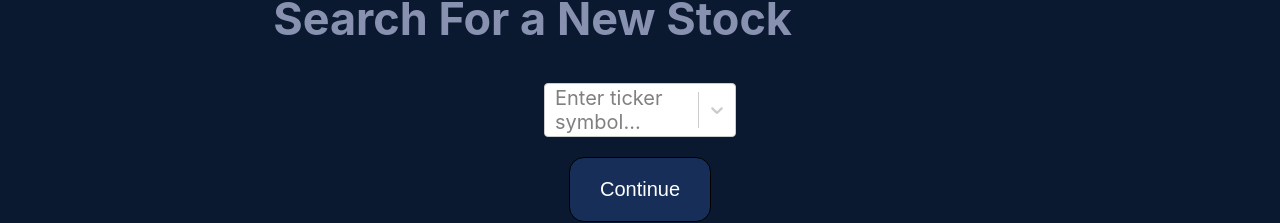
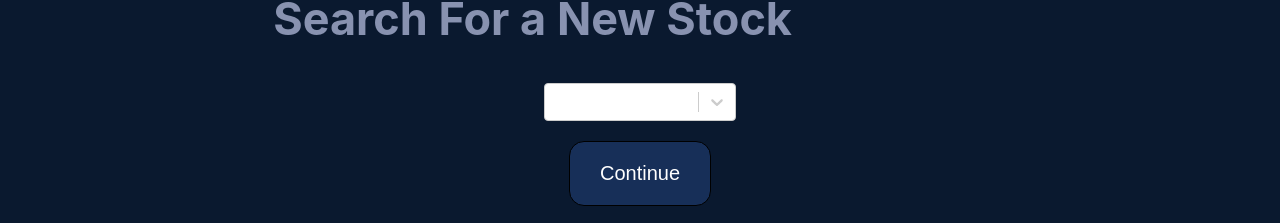
Before and after one commit to joshuahallam127/trading-simulator, a React (Create React App) app: page /trading-simulator/Setup in a window 1280 px wide. Shown: the part 718-941 px from the top of the page. Built offline with nearby package versions, Linux system fonts and the light colour scheme; no server answers.

Commit message:
finished download function

```diff
--- a/src/components/Setup.js
+++ b/src/components/Setup.js
@@ -32,6 +32,7 @@ const Setup = () => {
 
   // chosen ticker
   const [ticker, setTicker] = useState('');
+  console.log(ticker);
 
   // all tickers with loaded datasets
   const [tickerOptions, setTickerOptions] = useState([]);
@@ -71,6 +72,7 @@ const Setup = () => {
             onChange={(selectedOption) => setTicker(selectedOption.value)}
             placeholder="Enter ticker symbol..."
             filterOption={createFilter({ ignoreAccents: false })}
+            value={{ label: ticker, value: ticker}}
           />
         </div>
       )
@@ -216,7 +218,7 @@ const Setup = () => {
         }
         const startMonthIdx = checkboxes.findIndex(checkbox => checkbox[1]);
         const endMonthIdx = checkboxes.map(checkbox => checkbox[1]).lastIndexOf(true);
-        const startMonth = formatDate(monthsHeadersAll[startMonthIdx], true);
+        const startMonth = formatDate(monthsHeadersAll[startMonthIdx === 0 ? 0 : startMonthIdx - 1], true);
         const endMonth = formatDate(monthsHeadersAll[endMonthIdx], false);
         setDownloadingData(true);
 
```
Also changed, not shown: 1 other file (tests, documents, lock files or other folders).
